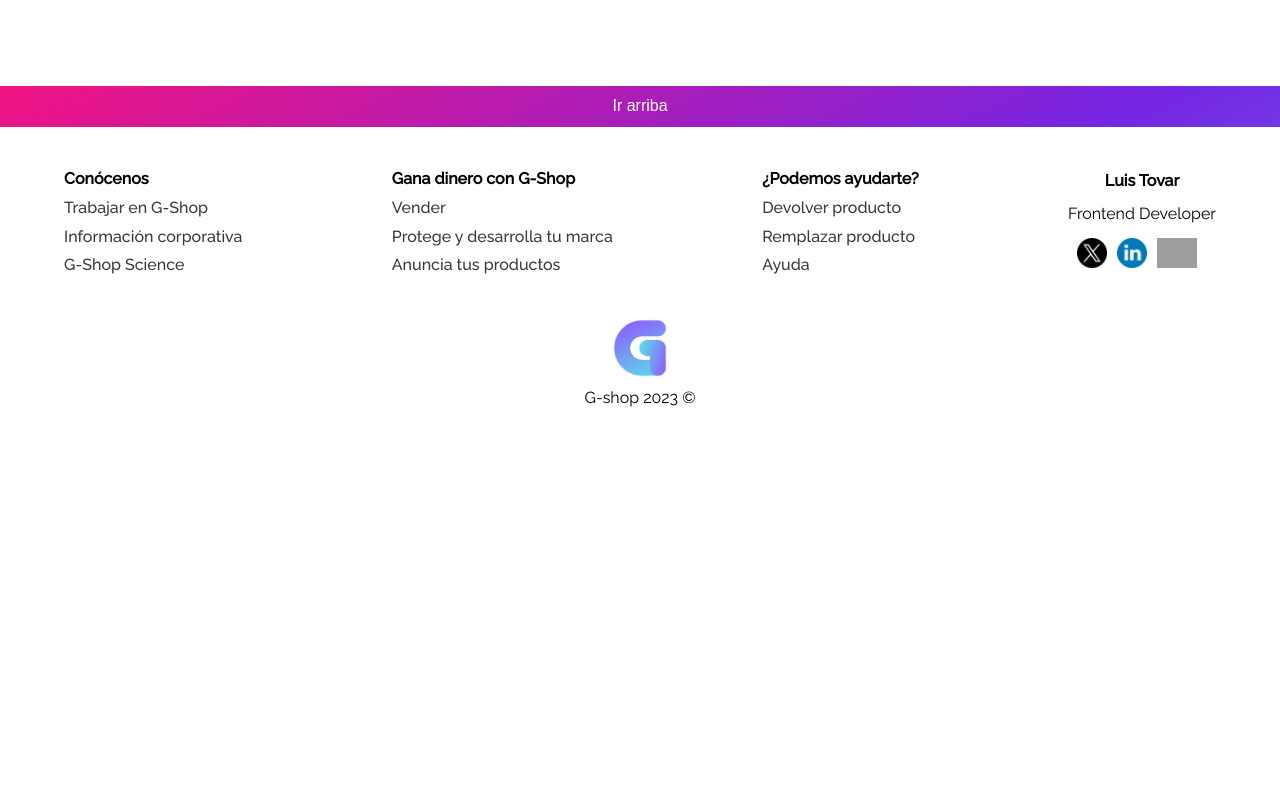
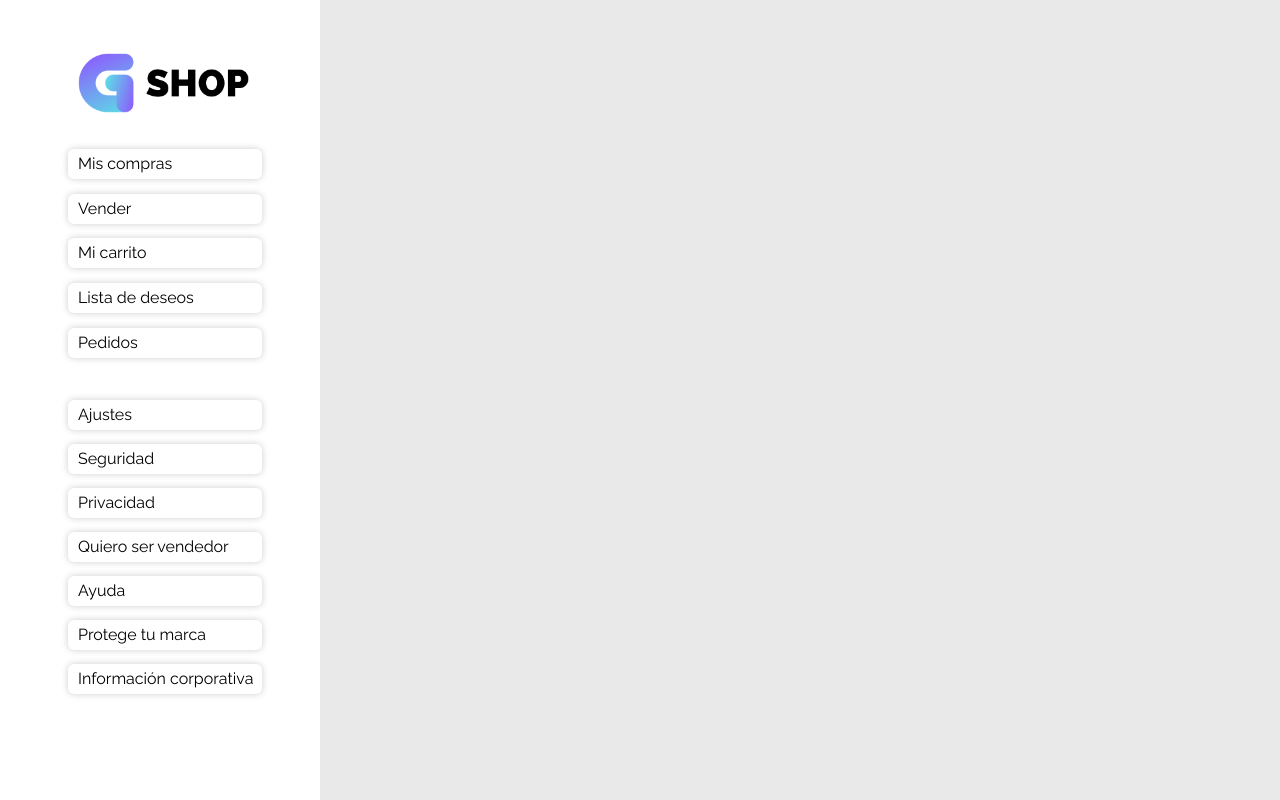
Before and after one commit to LTovarAlc/gshop, a React (Create React App) app: page /Account in a window 1280 px wide. Shown: the top 800 px of the page. Built offline with nearby package versions, Linux system fonts and the light colour scheme; grey boxes are pictures that could not be loaded.

Commit message:
add lateral menu at accountpage

```diff
--- a/src/App.js
+++ b/src/App.js
@@ -15,8 +15,6 @@ function App() {
 
   return(
     <Router>
-      {/* <Header setSearchInput={setSearchInput}/>
-      <Menu/> */}
       <Routes>
         <Route path='/' element={<Home searchInput={searchInput} setSearchInput={setSearchInput}/>}/>
         <Route path="/Account" element={<AccountPage/>}/>
--- /dev/null
+++ b/src/Components/LateralMenu/lateralMenu.css
@@ -0,0 +1,57 @@
+.lateralMenu__logo{
+    width: 100%;
+}
+
+.lateralMenu__container{
+    width: 15%;
+    height: 100%;
+    background-color: #ffffff;
+    padding: 32px 64px;
+    display: flex;
+    flex-direction: column;
+    align-items: center;
+    font-family: 'Raleway', sans-serif;
+}
+
+.lateralMenu__list{
+    height: 70%;
+    padding: 4px 4px;
+    display: flex;
+    flex-direction: column;
+    justify-content: space-between;
+
+}
+
+.profileList{
+    display: flex;
+    flex-direction: column;
+    justify-content: space-around;
+    height: 40%;
+}
+
+.GshopList{
+    display: flex;
+    flex-direction: column;
+    justify-content: space-around;
+    height: 55%;
+}
+
+.items__list{
+    height: 30px;
+    width: 100%;
+    background-color: #fff;
+    display: flex;
+    align-items: center;
+    border-radius: 6px;
+    padding-left: 10px;
+
+    cursor: pointer;
+    box-shadow: 0px 0px 7px rgba(0, 0, 0, 0.2);
+    border: none;
+}
+
+.items__list:hover{
+    background: #000;
+    color: #fff;
+    transition: 0.2s;
+}
--- /dev/null
+++ b/src/Components/LateralMenu/lateralMenu.jsx
@@ -0,0 +1,37 @@
+import { Link } from "react-router-dom";
+import "./lateralMenu.css";
+import React from "react";
+
+const LateralMenu = () => {
+  return (
+    <section className="lateralMenu__container">
+      <Link to={"/"}>
+        <img
+          src="../../img/Gshop-logo.png"
+          alt="Logo"
+          className="lateralMenu__logo"
+        />
+      </Link>
+      <div className="lateralMenu__list">
+        <ol className="profileList">
+          <li className="items__list">Mis compras</li>
+          <li className="items__list">Vender</li>
+          <li className="items__list">Mi carrito</li>
+          <li className="items__list">Lista de deseos</li>
+          <li className="items__list">Pedidos</li>
+        </ol>
+        <ol className="GshopList">
+          <li className="items__list">Ajustes</li>
+          <li className="items__list">Seguridad</li>
+          <li className="items__list">Privacidad</li>
+          <li className="items__list">Quiero ser vendedor</li>
+          <li className="items__list">Ayuda</li>
+          <li className="items__list">Protege tu marca</li>
+          <li className="items__list">Información corporativa</li>
+        </ol>
+      </div>
+    </section>
+  );
+};
+
+export default LateralMenu;
--- a/src/Pages/Account/Account.jsx
+++ b/src/Pages/Account/Account.jsx
@@ -1,8 +1,13 @@
+import LateralMenu from "../../Components/LateralMenu/lateralMenu";
+import React from "react";
 import "./account.css"
-import React from "react";
+
 
 const AccountPage = () => {
     return<>
+        <section className="account__section">
+            <LateralMenu/>
+        </section>
     </>
 }
 
--- a/src/Pages/Account/account.css
+++ b/src/Pages/Account/account.css
@@ -0,0 +1,4 @@
+.account__section{
+    height: 100vh;
+    background: #e9e9e9;
+}
```
